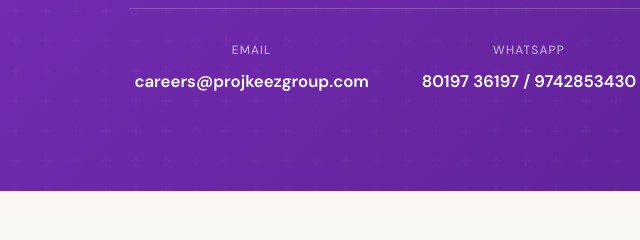
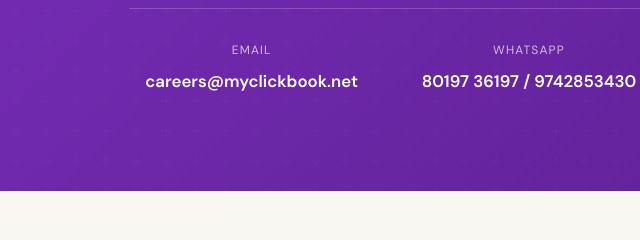
Before and after one commit to Saqlain1352-shariff/Job-Posting-Website, a plain HTML site: page index.html in a window 1280 px wide. Shown: the part 7871-8111 px from the top of the page, 111-751 px from the left. Drawn offline with Linux system fonts and the light colour scheme.

Commit message:
Update index.html

```diff
--- a/index.html
+++ b/index.html
@@ -508,7 +508,7 @@
           <div class="contact-item">
             <div class="contact-item-label">Email</div>
             <div class="contact-item-value">
-              <a href="mailto:careers@projkeezgroup.com">careers@projkeezgroup.com</a>
+              <a href="mailto:careers@myclickbook.net">careers@myclickbook.net</a>
             </div>
           </div>
           <div class="contact-item">
```
